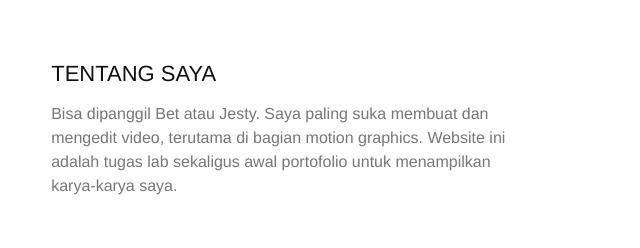
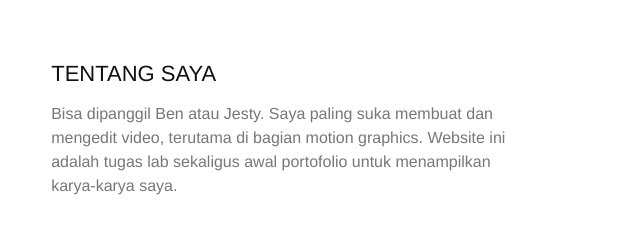
Before and after one commit to bspuluh/portofolio, a plain HTML site: page index.html in a window 1280 px wide. Shown: the part 1252-1500 px from the top of the page, 0-640 px from the left. Drawn offline with Linux system fonts and the light colour scheme.

Commit message:
typo awokawok

```diff
--- a/index.html
+++ b/index.html
@@ -44,7 +44,7 @@
                 <div class="tentang-teks">
                     <h3>TENTANG SAYA</h3>
                     <p>
-                        Bisa dipanggil Bet atau Jesty. Saya paling suka membuat dan mengedit video,
+                        Bisa dipanggil Ben atau Jesty. Saya paling suka membuat dan mengedit video,
                         terutama di bagian motion graphics. Website ini adalah tugas lab sekaligus
                         awal portofolio untuk menampilkan karya-karya saya.
                     </p>
```
